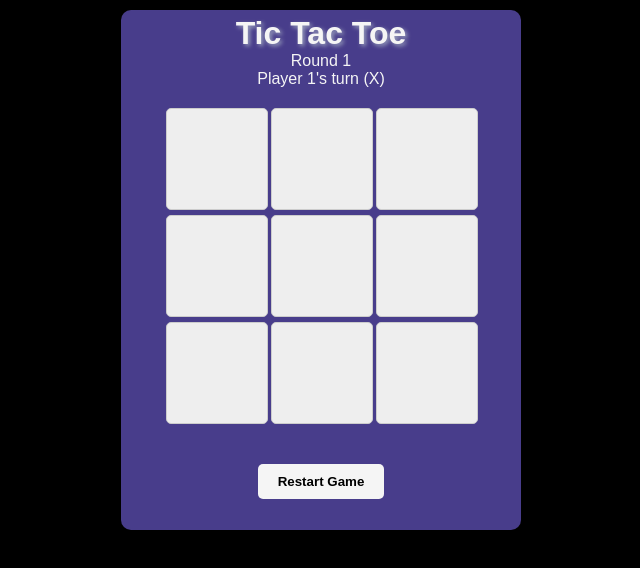
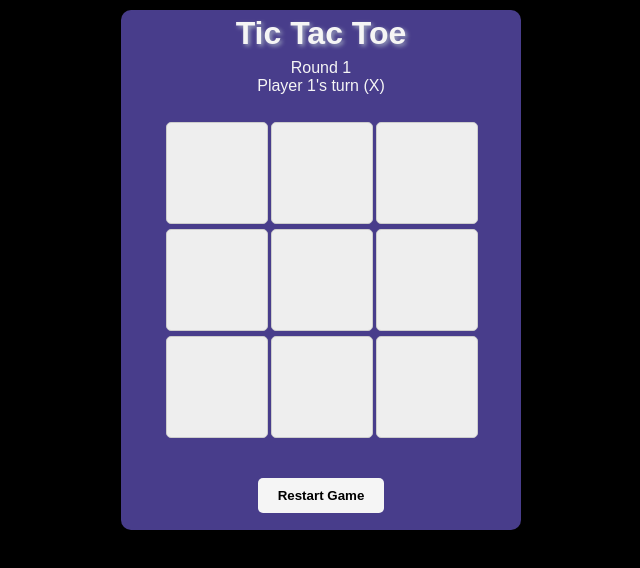
Before and after one commit to Sorbari2016/tictactoe, a plain HTML site: page index.html in a window 1280 px wide. Shown: the whole page, without its empty margins (319-959 px from the left). Drawn offline with Linux system fonts and the light colour scheme.

Commit message:
Adjusted the status UI

```diff
--- a/index.html
+++ b/index.html
@@ -11,8 +11,10 @@
 
   <div class="game-container">
     <h1>Tic Tac Toe</h1>
-    <div id="status-screen">
-      <p id="status">Player 1's turn (X)</p>
+    <div class="status-container">
+      <div id="status-screen">
+        <p id="status">Player 1's turn (X)</p>
+      </div>
     </div>
     <div id="gameboard" class="board"></div>
     <button id="restartBtn">Restart Game</button>
--- a/style.css
+++ b/style.css
@@ -72,5 +72,11 @@ body {
   margin-top: 10px;
   height: 520px;
   border-radius: 10px;
+ }
 
- }
+.status-container {
+  display: flex;
+  justify-content: center;
+  align-items: center;
+  height: 50px;
+}
```
